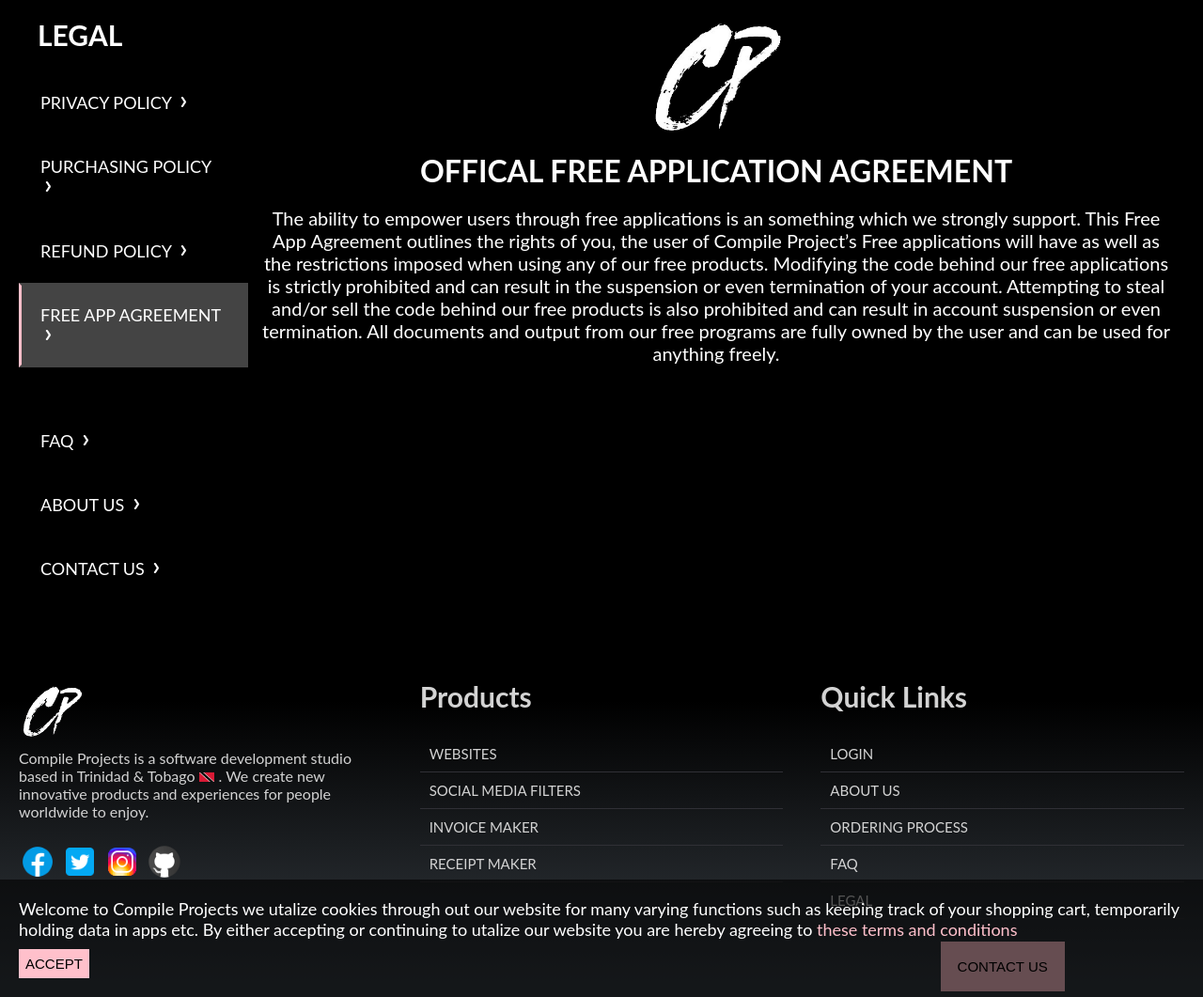
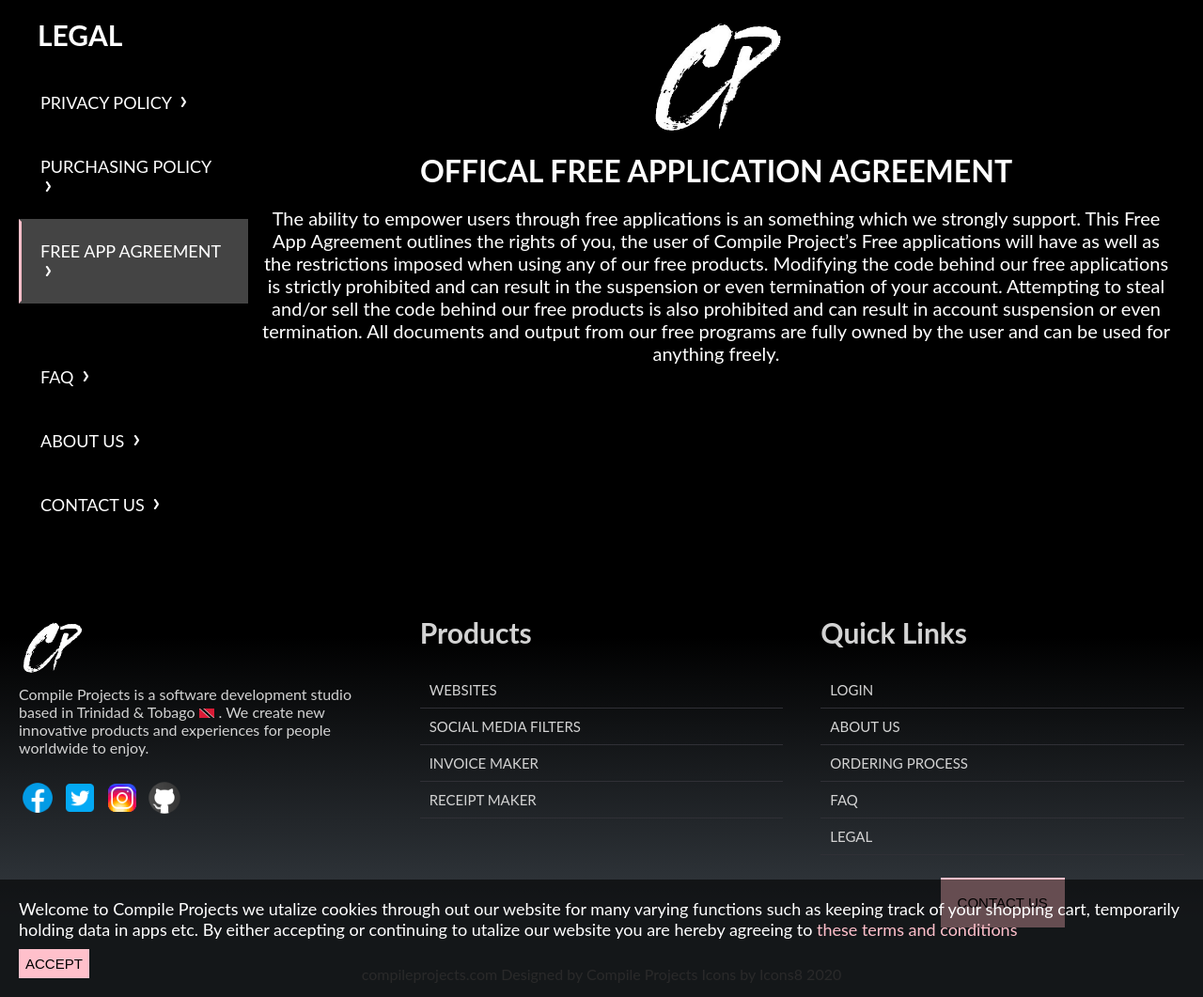
Before and after one commit to KyleAwah/compileprojects, a Flask app: page /legal/free_app in a window 1280 px wide. Shown: the part 101-1162 px from the top of the page at 94% size. Run offline with Flask 2, Linux system fonts and the light colour scheme; some libraries are stand-ins or nearby versions.

Commit message:
Update main_legal_free_app.html

```diff
--- a/templates/main_legal_free_app.html
+++ b/templates/main_legal_free_app.html
@@ -185,10 +185,7 @@
 															PURCHASING POLICY
 															<img class="profile_arrow" src="{{ url_for('static', filename='icons/down.png') }}">
 														</li>
-														<li onclick="window.open('/legal/refund', '_self')" class="profile_btns">
-															REFUND POLICY
-															<img class="profile_arrow" src="{{ url_for('static', filename='icons/down.png') }}">
-														</li>
+
 														<li onclick="window.open('/legal/free_app', '_self')" class="active profile_btns">
 															FREE APP AGREEMENT
 															<img class="profile_arrow" src="{{ url_for('static', filename='icons/down.png') }}">
```
